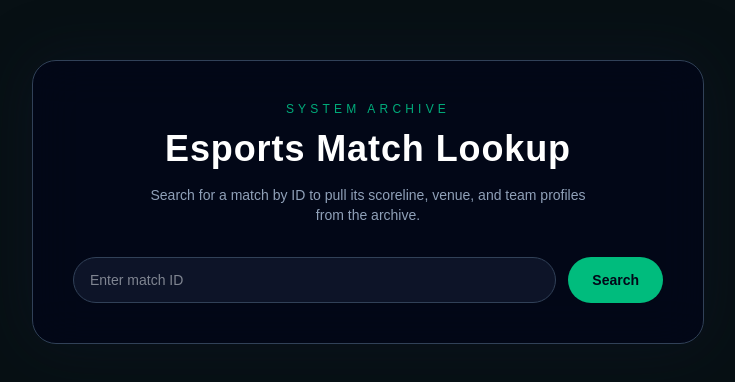
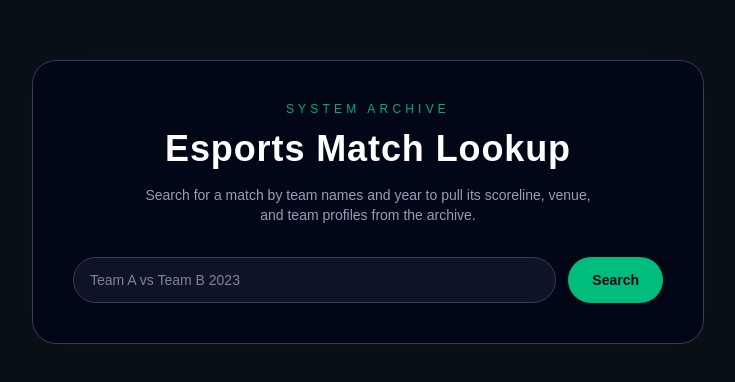
Before and after one commit to Toby-DV/football-lookup, a Next.js app in the folder frontend/: page / in a window 1280 px wide. Shown: the part 198-580 px from the top of the page, without its empty margins (272-1007 px from the left). Built offline with nearby package versions, Linux system fonts and the light colour scheme.

Commit message:
Search by teams fully implemented

```diff
--- a/frontend/src/app/page.tsx
+++ b/frontend/src/app/page.tsx
@@ -3,16 +3,46 @@
 import { FormEvent, useState } from "react";
 import { useRouter } from "next/navigation";
 
+const YEAR_PATTERN = /\b(19|20)\d{2}\b/;
+const TEAM_SEPARATOR = /\s+vs\s+/i;
+
+// Parses "Team A vs Team B 2023" (year can sit anywhere in the string).
+// Returns null if the input doesn't match that shape.
+function parseSearchInput(input: string): { team1: string; team2: string; season: string } | null {
+  const yearMatch = input.match(YEAR_PATTERN);
+  if (!yearMatch) return null;
+
+  const season = yearMatch[0];
+  const withoutYear = input.replace(YEAR_PATTERN, "").trim();
+
+  const teams = withoutYear.split(TEAM_SEPARATOR);
+  if (teams.length !== 2) return null;
+
+  const [team1, team2] = teams.map((team) => team.trim());
+  if (!team1 || !team2) return null;
+
+  return { team1, team2, season };
+}
+
 export default function Home() {
   const router = useRouter();
-  const [matchId, setMatchId] = useState("");
+  const [query, setQuery] = useState("");
+  const [error, setError] = useState<string | null>(null);
 
   const handleSubmit = (event: FormEvent<HTMLFormElement>) => {
     event.preventDefault();
-    const trimmed = matchId.trim();
-    if (trimmed !== "") {
-      router.push(`/stats?match_id=${encodeURIComponent(trimmed)}`);
+    const parsed = parseSearchInput(query);
+    if (!parsed) {
+      setError('Error - Example input: "Chelsea vs Arsenal 2023".');
+      return;
     }
+    setError(null);
+    const params = new URLSearchParams({
+      team_1: parsed.team1,
+      team_2: parsed.team2,
+      season: parsed.season,
+    });
+    router.push(`/search?${params.toString()}`);
   };
 
   return (
@@ -21,17 +51,16 @@ export default function Home() {
         <p className="text-xs uppercase tracking-[0.35em] text-emerald-400/80">SYSTEM ARCHIVE</p>
         <h1 className="mt-3 text-4xl font-semibold tracking-wide text-white">Esports Match Lookup</h1>
         <p className="mx-auto mt-4 max-w-md text-sm text-slate-400">
-          Search for a match by ID to pull its scoreline, venue, and team profiles from the archive.
+          Search for a match by team names and year to pull its scoreline, venue, and team profiles from the archive.
         </p>
 
         <form onSubmit={handleSubmit} className="mt-8 grid gap-3 sm:grid-cols-[1fr_auto]">
           <input
             className="rounded-3xl border border-slate-700 bg-slate-900/90 px-4 py-3 text-sm text-slate-100 outline-none transition focus:border-emerald-400 focus:ring-2 focus:ring-emerald-500/20"
             type="text"
-            inputMode="numeric"
-            placeholder="Enter match ID"
-            value={matchId}
-            onChange={(e) => setMatchId(e.target.value)}
+            placeholder="Team A vs Team B 2023"
+            value={query}
+            onChange={(e) => setQuery(e.target.value)}
           />
           <button
             type="submit"
@@ -40,6 +69,7 @@ export default function Home() {
             Search
           </button>
         </form>
+        {error && <p className="mt-3 text-sm text-slate-400">{error}</p>}
       </div>
     </div>
   );
```
